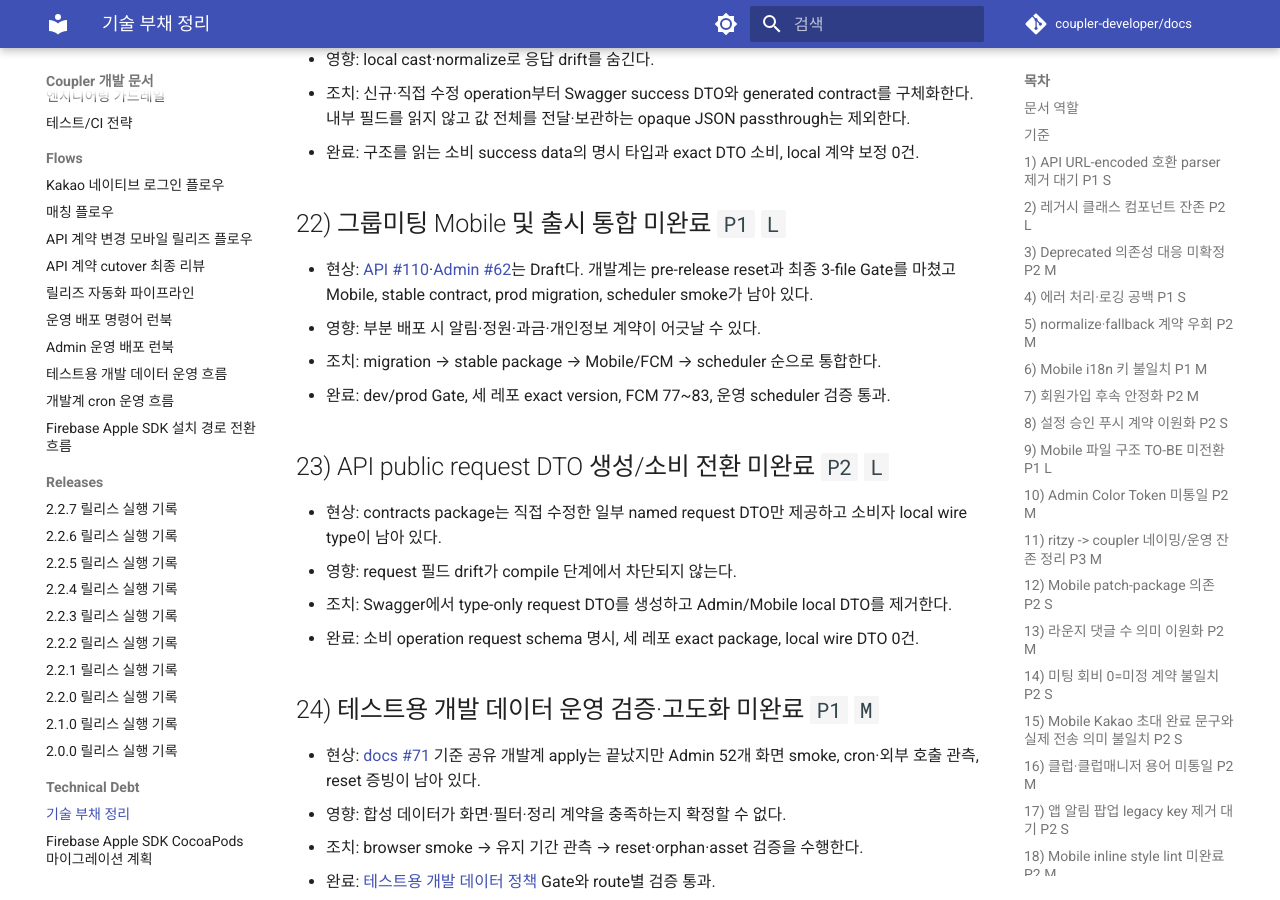
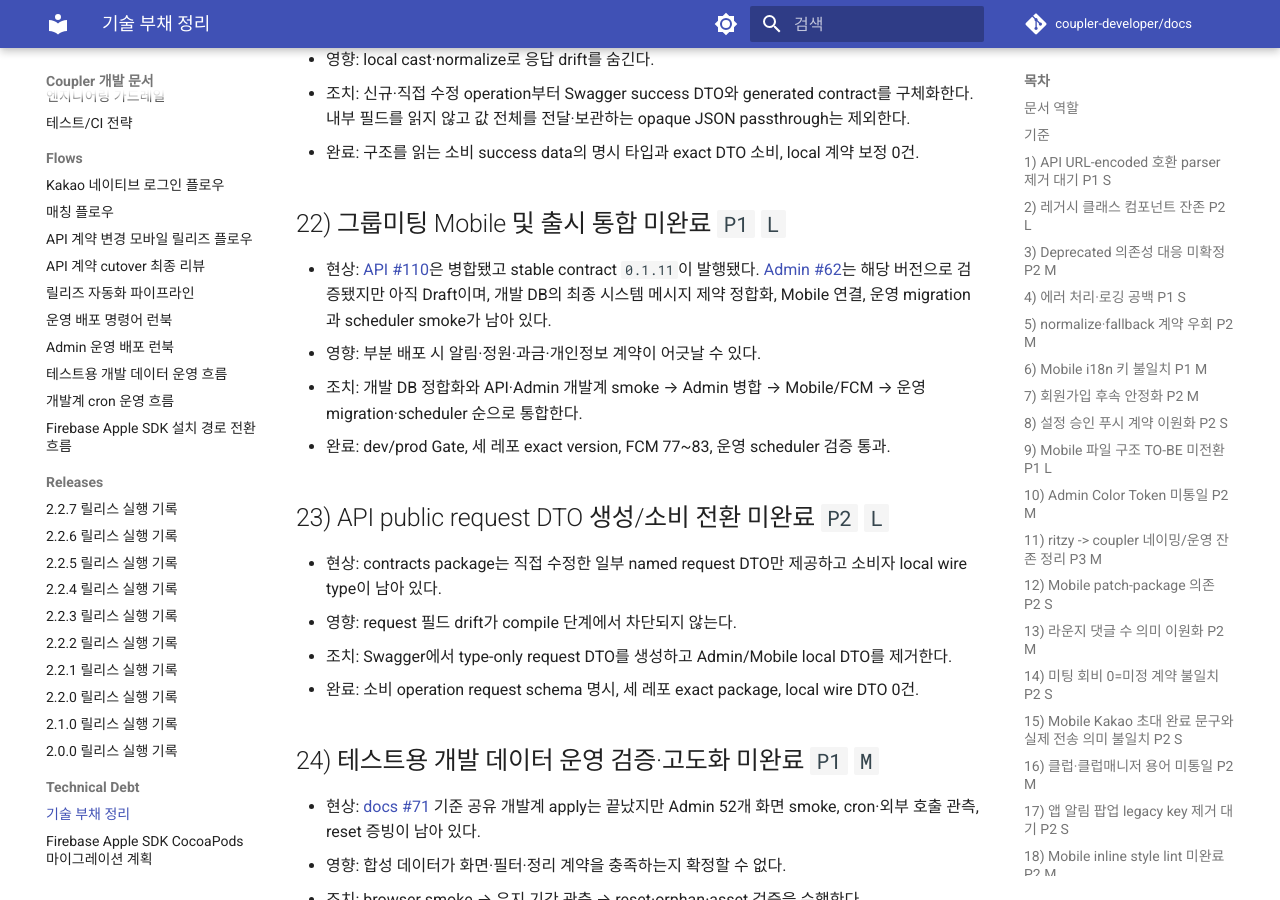
Before and after one commit to coupler-developer/docs, an MkDocs documentation site: the page built from content/technical-debt/technical-debt.md, in a window 1280 px wide and 900 px high, scrolled down 5076 px. Built offline with MkDocs 1.6.1 and Material for MkDocs 9.7.7, drawn with Linux system fonts in a browser that asks for light colours; comment, search, counter and statistics services are not loaded.

Commit message:
docs: 그룹미팅 출시 잔여 범위 최신화
Reason:
- API 병합과 stable 계약 발행 뒤 기술부채의 구현 상태와 후속 순서가 과거 기준으로 남아 있음

Changes:
- API #110 병합과 contracts 0.1.11 발행 상태 반영
- 개발 DB 정합화부터 운영 migration까지 남은 순서를 갱신

How:
- API/Admin PR과 개발 DB read-only preflight 결과를 기준으로 미완료 범위만 유지

Tests:
- yarn validate:docs 통과

```diff
--- a/content/technical-debt/technical-debt.md
+++ b/content/technical-debt/technical-debt.md
@@ -163,9 +163,9 @@
 
 ## 22) 그룹미팅 Mobile 및 출시 통합 미완료 `P1` `L`
 
-- 현상: [API #110](https://github.com/coupler-developer/coupler-api/pull/110)·[Admin #62](https://github.com/coupler-developer/coupler-admin-web/pull/62)는 Draft다. 개발계는 pre-release reset과 최종 3-file Gate를 마쳤고 Mobile, stable contract, prod migration, scheduler smoke가 남아 있다.
+- 현상: [API #110](https://github.com/coupler-developer/coupler-api/pull/110)은 병합됐고 stable contract `0.1.11`이 발행됐다. [Admin #62](https://github.com/coupler-developer/coupler-admin-web/pull/62)는 해당 버전으로 검증됐지만 아직 Draft이며, 개발 DB의 최종 시스템 메시지 제약 정합화, Mobile 연결, 운영 migration과 scheduler smoke가 남아 있다.
 - 영향: 부분 배포 시 알림·정원·과금·개인정보 계약이 어긋날 수 있다.
-- 조치: migration → stable package → Mobile/FCM → scheduler 순으로 통합한다.
+- 조치: 개발 DB 정합화와 API·Admin 개발계 smoke → Admin 병합 → Mobile/FCM → 운영 migration·scheduler 순으로 통합한다.
 - 완료: dev/prod Gate, 세 레포 exact version, FCM 77~83, 운영 scheduler 검증 통과.
 
 ## 23) API public request DTO 생성/소비 전환 미완료 `P2` `L`
```
